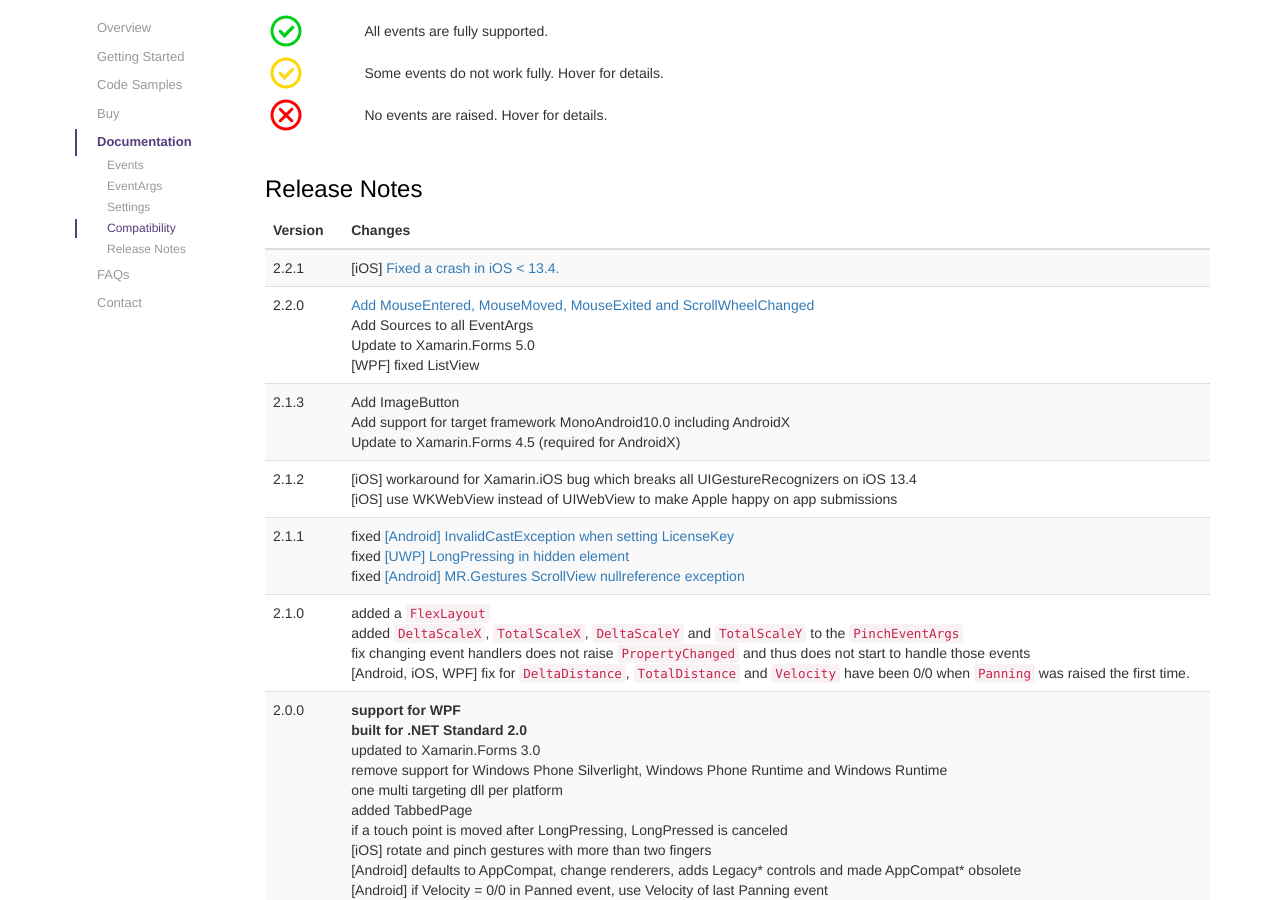
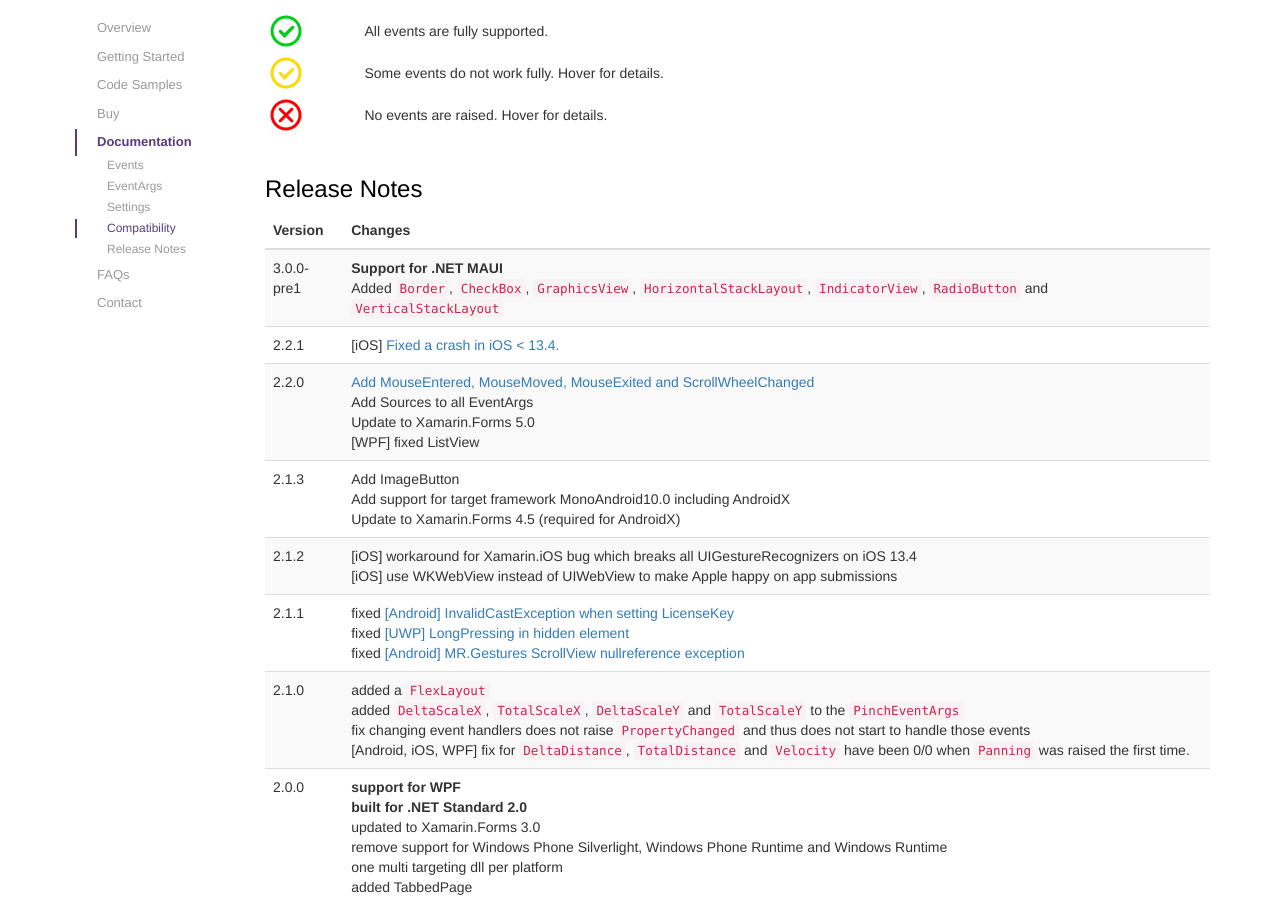
Before and after one commit to MichaelRumpler/GestureSample, a Jekyll site: the page built from index.md, in a window 1280 px wide and 900 px high, scrolled down 8564 px. Built offline with Jekyll 4.4.1, drawn with Linux system fonts in a browser that asks for light colours.

Commit message:
release 3.0.0-pre1

```diff
--- a/parts/5_4_ReleaseNotes.html
+++ b/parts/5_4_ReleaseNotes.html
@@ -9,6 +9,13 @@
             </tr>
         </thead>
         <tbody>
+            <tr>
+                <td>3.0.0-pre1</td>
+                <td>
+                    <b>Support for .NET MAUI</b><br>
+                    Added <code>Border</code>, <code>CheckBox</code>, <code>GraphicsView</code>, <code>HorizontalStackLayout</code>, <code>IndicatorView</code>, <code>RadioButton</code> and <code>VerticalStackLayout</code><br>
+                </td>
+            </tr>
             <tr>
                 <td>2.2.1</td>
                 <td>
```
